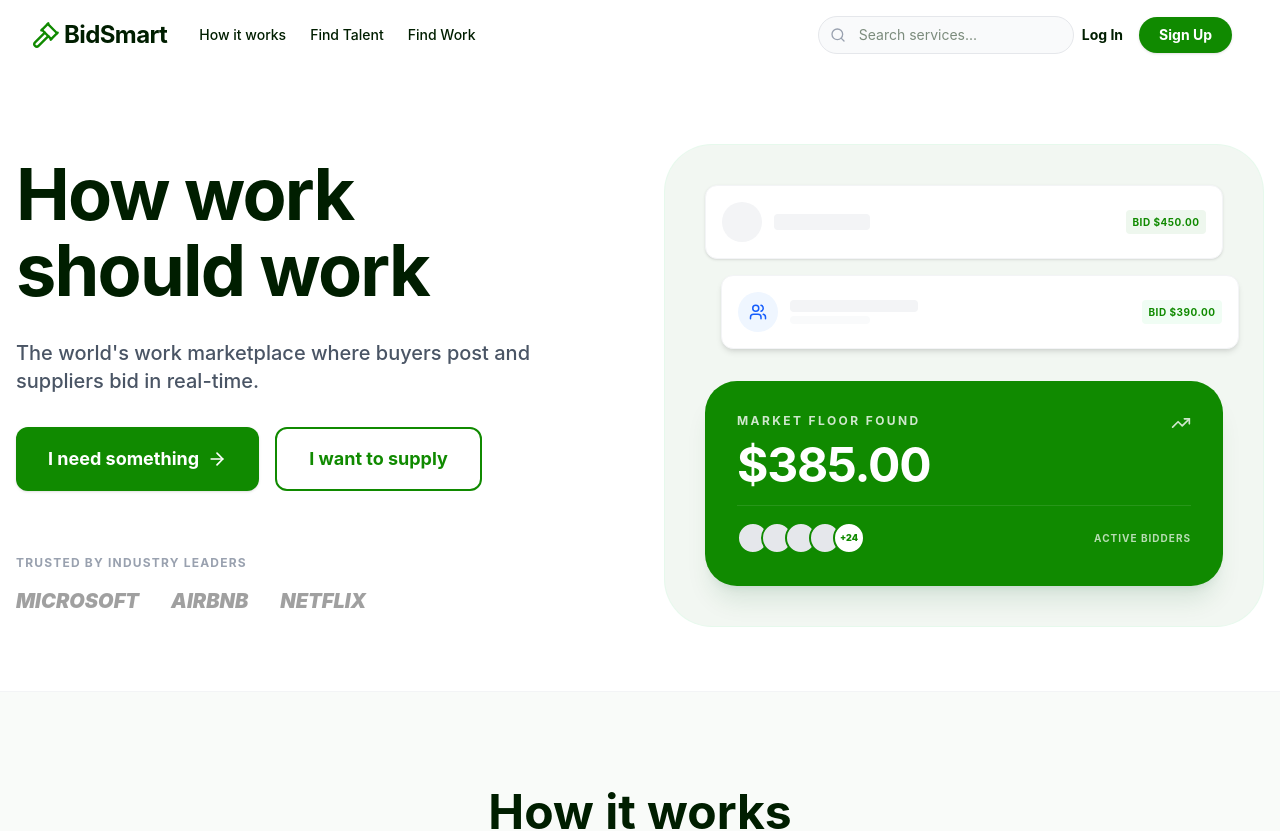
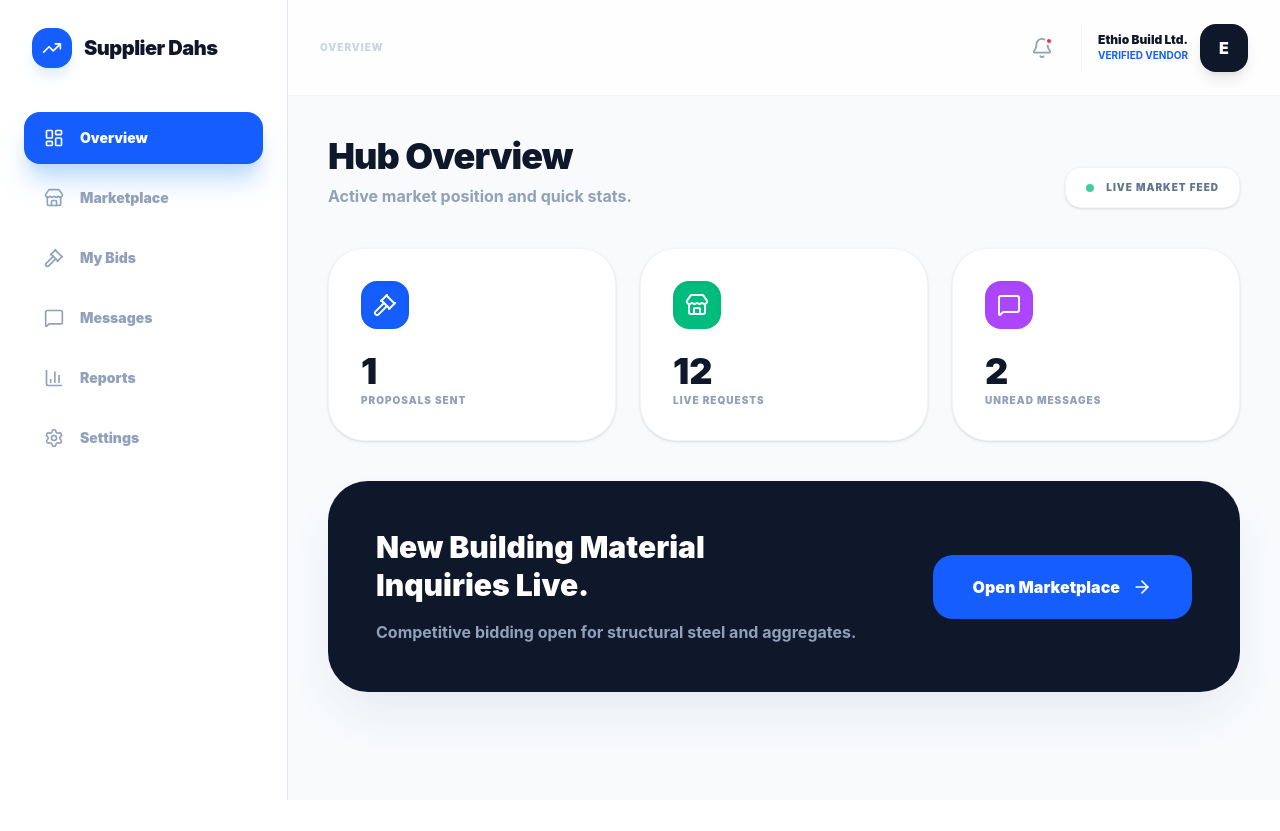
Before and after one commit to faris-dm/Reverse-Action-System, a React (Vite) app in the folder Client/: page / in a window 1280 px wide. Shown: the top 831 px of the page. After the commit the page ends 800 px from the top, so only its background shows below. Built offline with nearby package versions, Linux system fonts and the light colour scheme.

Commit message:
added in the main jsx

```diff
--- a/Client/src/App.jsx
+++ b/Client/src/App.jsx
@@ -9,16 +9,19 @@
 import Database from "./pages/database";
 import SupplierFactor from "./components/supplier/supplier";
 import Role from "./pages/Role";
+import LoginPage from "./components/ui/Login";
 
 function App() {
   return (
     <div>
-      {/* <Supplier /> */}
+      <Supplier />
       {/* <SupplierFactor /> */}
       {/* <Buyer /> */}
       {/* <Admin /> */}
       {/* <NewBuyer /> */}
-      <NewHero />
+      {/* <NewHero /> */}
+      {/* <LoginPage /> */}
+
       {/* <Role /> */}
       {/* <Database /> */}
       {/* <Hero /> */}
```
